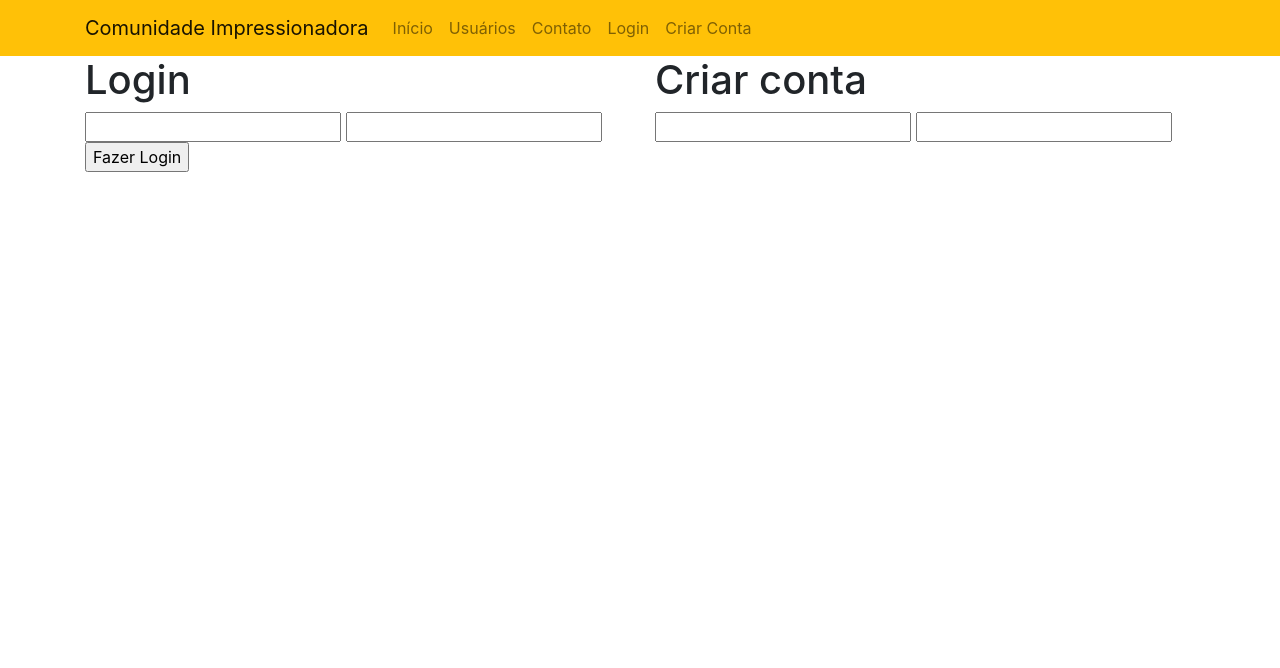
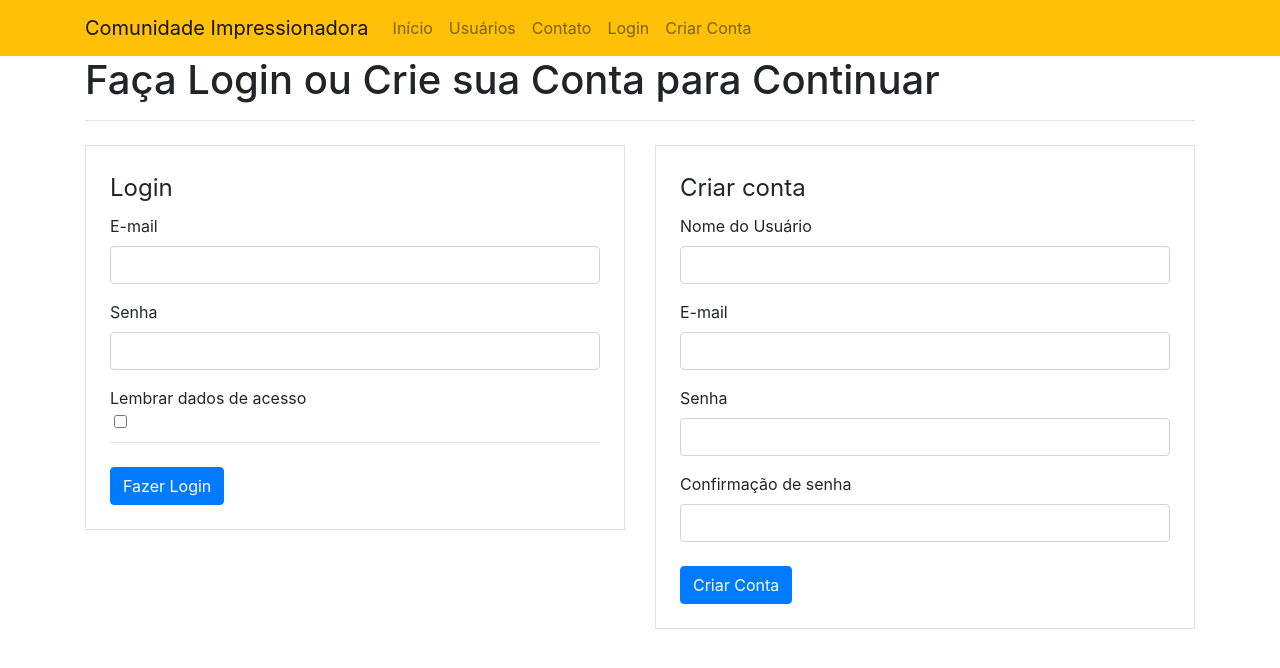
Before and after one commit to sivaldo-almeida1973/SiteComunidadePythonFlask, a Flask app: page /login in a window 1280 px wide. Shown: the top 668 px of the page. Run offline with Flask 3, Linux system fonts and the light colour scheme; some libraries are stand-ins or nearby versions.

Commit message:
Aplicando Bootstrap nos Formulários

```diff
--- a/forms.py
+++ b/forms.py
@@ -1,9 +1,9 @@
 from flask_wtf import FlaskForm
-from wtforms import StringField, PasswordField, SubmitField
+from wtforms import StringField, PasswordField, SubmitField, BooleanField
 from wtforms.validators import DataRequired, Length, Email, EqualTo
 
 
-class FormCriarConta(FlaskForm):
+class FormCriarConta(FlaskForm):   #formulario de criar conta
     username = StringField("Nome do Usuário", validators=[DataRequired()])
     email = StringField('E-mail', validators=[DataRequired(), Email()])
     senha = PasswordField('Senha', validators=[DataRequired(), Length(6, 20)])
@@ -11,9 +11,10 @@ class FormCriarConta(FlaskForm):
     botao_submit_criarConta = SubmitField('Criar Conta')
 
 
-class FormaLogin(FlaskForm):
+class FormaLogin(FlaskForm):   #formulario de Login
     email = StringField('E-mail', validators=[DataRequired(), Email()])
     senha = PasswordField('Senha', validators=[DataRequired(), Length(6, 20)])
+    lembrar_dados = BooleanField('Lembrar dados de acesso')
     botao_submit_login = SubmitField('Fazer Login')
 
 
--- a/main.py
+++ b/main.py
@@ -5,25 +5,25 @@ app = Flask(__name__)
 
 lista_usuarios = ['Lucas','Lice','Sivaldo','Vanusa','Gute']
 
-app.config['SECRET_KEY'] = '4c3d52b66f6fa4b91148674a18888e92'
+app.config['SECRET_KEY'] = '4c3d52b66f6fa4b91148674a18888e92'   # chave de segurança
 #import secrets
 #secrets.token_hex(16)
 
 
-@app.route('/')
+@app.route('/')   #pagina de inicio
 def home():
     return render_template('home.html')#render retorna tudo da pagina home.html
 
-@app.route('/contato')
+@app.route('/contato')  #pagina de contatos
 def contato():
     return render_template('contato.html')
 
 
-@app.route('/usuarios')
+@app.route('/usuarios')  #pagina de usuarios
 def usuarios():                         #o primeiro paramentro( lista_usuarios) vai para a pagina html
     return render_template('usuarios.html', lista_usuarios=lista_usuarios)#o segundo é a variavel da lista
 
-@app.route('/login')
+@app.route('/login') #pagina de login
 def login():
     form_login = FormaLogin()  #criar instancias e passa
     form_criaConta =  FormCriarConta()      #depois disso jogar para dentro do site no login.html
--- a/templates/base.html
+++ b/templates/base.html
@@ -3,20 +3,15 @@
 <head>
     <meta charset="UTF-8">
     <title>Comunidade Impressionador</title>
-
+   <link rel="stylesheet" href="{{ url_for('static', filename='style.css') }}">
     <link rel="stylesheet" href="https://stackpath.bootstrapcdn.com/bootstrap/4.1.3/css/bootstrap.min.css" integrity="sha384-MCw98/SFnGE8fJT3GXwEOngsV7Zt27NXFoaoApmYm81iuXoPkFOJwJ8ERdknLPMO" crossorigin="anonymous">
     {% block head %}
-
-
     {% endblock %}
 </head>
 <body>
     {% include 'navbar.html' %}
-
     {% block body %}
-
     {% endblock %}
-
     <script src="https://code.jquery.com/jquery-3.3.1.slim.min.js" integrity="sha384-q8i/X+965DzO0rT7abK41JStQIAqVgRVzpbzo5smXKp4YfRvH+8abtTE1Pi6jizo" crossorigin="anonymous"></script>
     <script src="https://cdnjs.cloudflare.com/ajax/libs/popper.js/1.14.3/umd/popper.min.js" integrity="sha384-ZMP7rVo3mIykV+2+9J3UJ46jBk0WLaUAdn689aCwoqbBJiSnjAK/l8WvCWPIPm49" crossorigin="anonymous"></script>
     <script src="https://stackpath.bootstrapcdn.com/bootstrap/4.1.3/js/bootstrap.min.js" integrity="sha384-ChfqqxuZUCnJSK3+MXmPNIyE6ZbWh2IMqE241rYiqJxyMiZ6OW/JmZQ5stwEULTy" crossorigin="anonymous"></script>
--- a/templates/login.html
+++ b/templates/login.html
@@ -1,30 +1,58 @@
 {% extends 'base.html' %}
 
+{% block body %}
+<div class="container">
+    <h1>Faça Login ou Crie sua Conta para Continuar</h1>
+    <hr>
+    <div class="row">
+        <div class="col">
+            <form method="post" action="" class="border p-4 mt-2">
+                <legend>Login</legend>
+                <fieldset>
+                    <div class="form-group">
+                        {{ form_login.email.label(class="form-control-label") }}
+                        {{ form_login.email(class="form-control") }}
+                    </div>
+                    <div class="form-group">
+                        {{ form_login.senha.label(class="form-control-label") }}
+                        {{ form_login.senha(class="form-control") }}
+                    </div>
+                    <div class="form-group">
+                        {{ form_login.lembrar_dados.label(class="form-check-label") }}
+                        <br>
+                        {{ form_login.lembrar_dados(class="form-check-input mx-1") }}
 
-{% block body %}
+                    </div>
 
-    <div class="container" >
-
-        <div class="row">
-            <div class="col">
-                 <h1>Login</h1>
-                {{ form_login.senha }}
-                {{ form_login.email }}
-                {{ form_login. botao_submit_login }}
-                <!--esta variavel chama o formulario la do main.py-->
-            </div>
-            <div class="col">
-                  <h1>Criar conta</h1>
-                   {{ form_criarConta.username }}
-                   {{ form_criarConta.email }}
-
-
-
-
-                 <!--esta variavel chama o formulario la do main.py-->
-            </div>
+                </fieldset>
+                 <hr>
+                {{ form_login.botao_submit_login(class="btn btn-primary mt-2") }}
+            </form>
         </div>
-
+        <div class="col">
+            <form method="post" action="" class="border  p-4 mt-2">
+                <legend>Criar conta</legend>
+                <fieldset>
+                    <div class="form-group">
+                        {{ form_criarConta.username.label(class="form-control-label") }}
+                        {{ form_criarConta.username(class="form-control") }}
+                    </div>
+                    <div class="form-group">
+                        {{ form_criarConta.email.label(class="form-control-label") }}
+                        {{ form_criarConta.email(class="form-control") }}
+                    </div>
+                    <div class="form-group">
+                        {{ form_criarConta.senha.label(class="form-control-label") }}
+                        {{ form_criarConta.senha(class="form-control") }}
+                    </div>
+                    <div class="form-group">
+                        {{ form_criarConta.confirmacao_senha.label(class="form-control-label ") }}
+                        {{ form_criarConta.confirmacao_senha(class="form-control") }}
+                    </div>
+                </fieldset>
+                {{ form_criarConta.botao_submit_criarConta(class="btn btn-primary mt-2") }}
+            </form>
+        </div>
     </div>
-
+</div>
 {% endblock %}
--- a/templates/navbar.html
+++ b/templates/navbar.html
@@ -1,3 +1,4 @@
+ <!-- pagina de barra de navegação que serve de modelo para todas as outras paginas  -->
 <nav class="navbar navbar-expand-lg navbar-light bg-warning">
   <div class="container-fluid container">
     <a class="navbar-brand" href="{{ url_for('home') }}">Comunidade Impressionadora</a>
```
Also changed, not shown: templates/static/style.css (added). Lines whose indentation alone changed are shown as unchanged.
